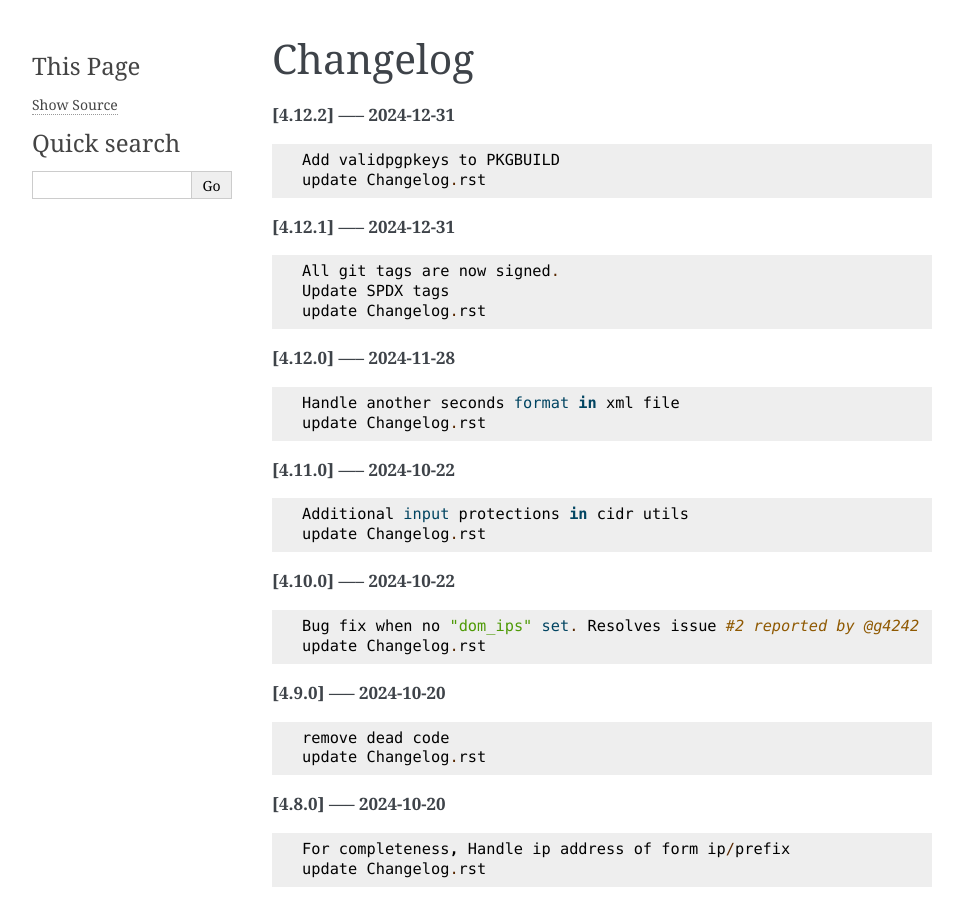
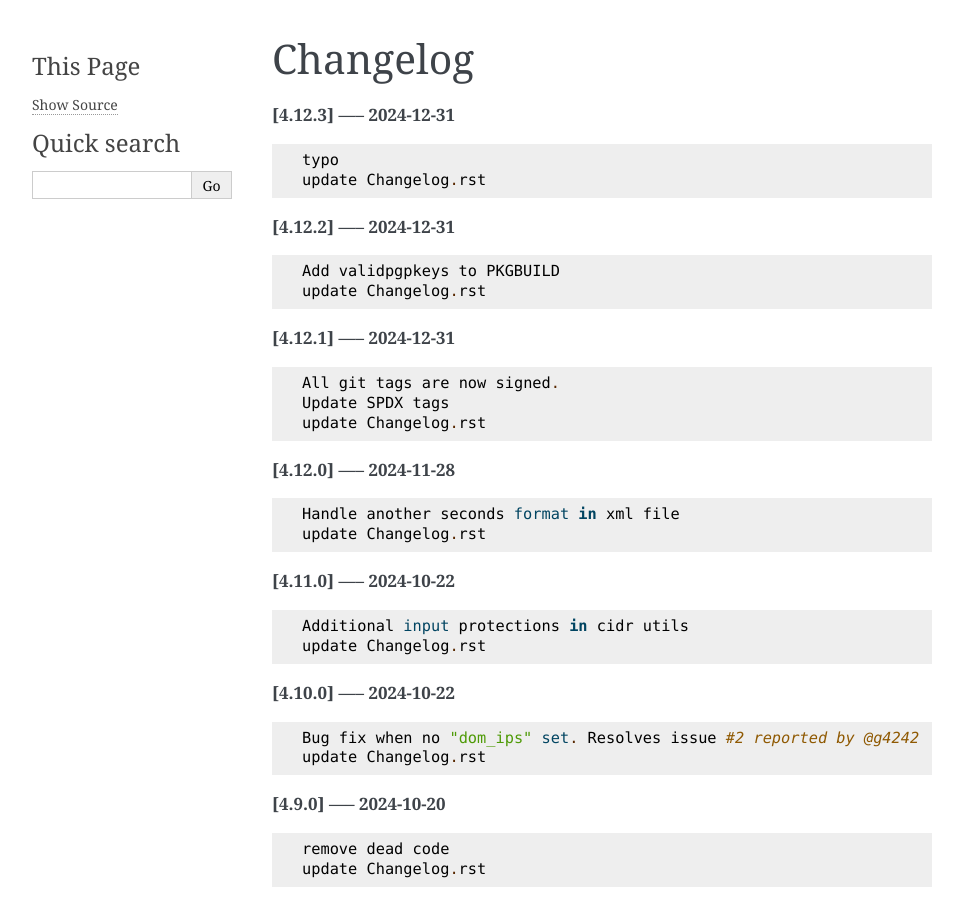
Before and after one commit to gene-git/dmarc_report, a Sphinx documentation site: the page built from Docs/Changelog.rst, in a window 1280 px wide and 900 px high. Shown: the whole window, without its empty margins (148-1111 px from the left). Built offline with Sphinx 7.4.7, drawn with Linux system fonts in a browser that asks for light colours; pages that are not in the unit, such as notebooks, are missing from menus.

Commit message:
update Changelog.rst

```diff
--- a/Docs/Changelog.rst
+++ b/Docs/Changelog.rst
@@ -1,5 +1,11 @@
 Changelog
 =========
+
+**[4.12.3] ----- 2024-12-31** ::
+
+	    typo
+	    update Changelog.rst
+
 
 **[4.12.2] ----- 2024-12-31** ::
 
```
